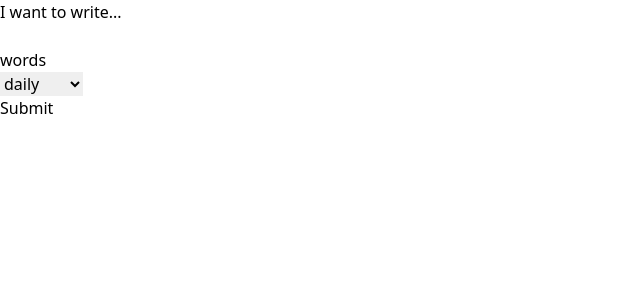
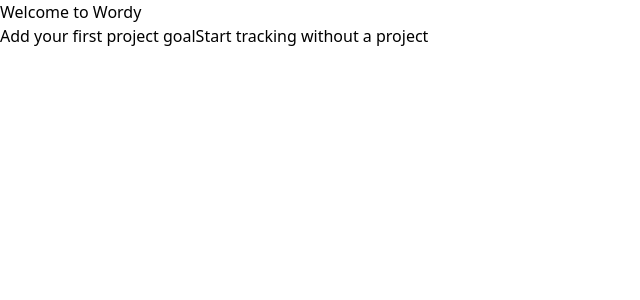
Before and after one commit to frostyshadows/WordCounterExtension, a React (Vite) app: page / in a window 1280 px wide. Shown: the top 300 px of the page, without its empty margins (0-640 px from the left). Built offline with nearby package versions, Linux system fonts and the light colour scheme; what @material-tailwind/react would draw is missing.

Commit message:
add welcome page

```diff
--- a/src/App.tsx
+++ b/src/App.tsx
@@ -2,8 +2,10 @@ import { MemoryRouter as Router, Routes, Route } from "react-router-dom";
 import ExtensionDashboardPage from "./pages/ExtensionDashboardPage";
 import ProjectCreationPage from "./pages/ProjectCreationPage";
 import SetUserGoalPage from "./pages/SetUserGoalPage";
+import WelcomePage from "./pages/WelcomePage";
 
 export const DASHBOARD_ROUTE = "/";
+export const WELCOME_ROUTE = "/welcome";
 export const CREATE_PROJECT_ROUTE = "/create_project";
 export const SET_GOAL_ROUTE = "/set_goal";
 
@@ -12,6 +14,7 @@ export default function App() {
     <Router>
       <Routes>
         <Route path={DASHBOARD_ROUTE} element={<ExtensionDashboardPage />} />
+        <Route path={WELCOME_ROUTE} element={<WelcomePage />} />
         <Route path={CREATE_PROJECT_ROUTE} element={<ProjectCreationPage />} />
         <Route path={SET_GOAL_ROUTE} element={<SetUserGoalPage />} />
       </Routes>
--- a/src/pages/ExtensionDashboardPage.tsx
+++ b/src/pages/ExtensionDashboardPage.tsx
@@ -3,11 +3,12 @@ import WordCountForm from "../components/WordCountForm";
 import WordCountProgressBar from "../components/WordCountProgressBar";
 import { useNavigate } from "react-router-dom";
 import { PROJECT_TITLE_CREATE_NEW, PROJECT_TITLE_NONE } from "../models/projectModels";
-import { CREATE_PROJECT_ROUTE, SET_GOAL_ROUTE } from "../App";
+import { CREATE_PROJECT_ROUTE, SET_GOAL_ROUTE, WELCOME_ROUTE } from "../App";
 import { useEffect, useState } from "react";
 import { UserGoal } from "../models/userModels";
 import { getPersistedUserGoal } from "../storage/userGoalStorage";
 import { getPersistedUserWordCount } from "../storage/entryStorage";
+import { getShowAddProject } from "../storage/projectStorage";
 
 export default function ExtensionDashboardPage() {
   const [userGoal, setUserGoal] = useState<UserGoal | null>({
@@ -17,6 +18,7 @@ export default function ExtensionDashboardPage() {
   });
   const [wordCount, setWordCount] = useState<number | null>(0);
   const [projectTitle, setProjectTitle] = useState(PROJECT_TITLE_NONE);
+  const [showAddProject, setAddProject] = useState(false);
 
   useEffect(() => {
     loadDashboard();
@@ -26,6 +28,8 @@ export default function ExtensionDashboardPage() {
   }, []);
 
   const loadDashboard = async () => {
+    const show = await getShowAddProject();
+    setAddProject(show);
     const goal = await getPersistedUserGoal();
     setUserGoal(goal);
     if (goal !== null) {
@@ -53,7 +57,9 @@ export default function ExtensionDashboardPage() {
     period: userGoal?.goal_period ?? "daily",
   };
 
-  if (userGoal === null) {
+  if (showAddProject) {
+    navigate(WELCOME_ROUTE);
+  } else if (userGoal === null) {
     navigate(SET_GOAL_ROUTE);
   }
 
--- a/src/pages/ProjectCreationPage.tsx
+++ b/src/pages/ProjectCreationPage.tsx
@@ -2,7 +2,11 @@ import { useEffect, useState, ChangeEvent } from "react";
 import { Button } from "@material-tailwind/react";
 import { Project } from "../models/projectModels";
 import { useNavigate } from "react-router-dom";
-import { getPersistedProjects, setPersistedProjects } from "../storage/projectStorage";
+import {
+  getPersistedProjects,
+  setPersistedProjects,
+  setShowAddProject,
+} from "../storage/projectStorage";
 
 export default function ProjectCreationPage() {
   const [title, setTitle] = useState("");
@@ -47,6 +51,9 @@ export default function ProjectCreationPage() {
     };
     projects.push(newProject);
     await setPersistedProjects(projects);
+
+    await setShowAddProject(false);
+
     navigate(-1);
   }
 
@@ -62,7 +69,9 @@ export default function ProjectCreationPage() {
         value={description}
         onChange={handleDescriptionChange}
       />
-      <Button onClick={handleCreate}>Create</Button>
+      <Button disabled={title.length == 0} onClick={handleCreate}>
+        Create
+      </Button>
     </div>
   );
 }
--- a/src/pages/SetUserGoalPage.tsx
+++ b/src/pages/SetUserGoalPage.tsx
@@ -32,7 +32,7 @@ export default function SetUserGoalPage() {
   }
 
   return (
-    <div className="flex p-8 flex-col gap-1 items-start">
+    <div className="h-100 w-150 p-8 flex flex-col gap-1 items-start">
       <p>I want to write...</p>
       <div className="flex flex-row gap-1 items-start">
         <input className="border-2" type="text" value={count} onChange={handleCountChange} />
@@ -43,7 +43,9 @@ export default function SetUserGoalPage() {
         optionName={(period) => period}
         handleSelection={(period) => handlePeriodSelect(period)}
       />
-      <Button onClick={handleSubmit}>Submit</Button>
+      <Button disabled={count.length == 0} onClick={handleSubmit}>
+        Submit
+      </Button>
     </div>
   );
 }
--- /dev/null
+++ b/src/pages/WelcomePage.tsx
@@ -0,0 +1,30 @@
+import { Button } from "@material-tailwind/react";
+import { useNavigate } from "react-router-dom";
+import { CREATE_PROJECT_ROUTE, SET_GOAL_ROUTE } from "../App";
+import { setShowAddProject } from "../storage/projectStorage";
+
+export default function WelcomePage() {
+  const navigate = useNavigate();
+
+  async function handleAddProject() {
+    navigate(-1);
+    navigate(CREATE_PROJECT_ROUTE);
+  }
+
+  async function handleStartTracking() {
+    setShowAddProject(false);
+    navigate(-1);
+    navigate(SET_GOAL_ROUTE);
+  }
+
+  return (
+    <div className="h-100 w-150 p-8 flex flex-col gap-1 items-start">
+      <p>Welcome to Wordy</p>
+      <Button onClick={handleAddProject}>Add your first project goal</Button>
+      <Button className="bg=transparent" onClick={handleStartTracking}>
+        Start tracking without a project
+      </Button>
+      <p></p>
+    </div>
+  );
+}
--- a/src/storage/projectStorage.ts
+++ b/src/storage/projectStorage.ts
@@ -15,15 +15,21 @@ export async function setPersistedProjects(projects: Project[]) {
   });
 }
 
-export async function showAddProject(): Promise<boolean> {
+export async function getShowAddProject(): Promise<boolean> {
   const projects = await getPersistedProjects();
-  const skipAddProjectResult = await chrome.storage.local.get("skipAddProject");
-  const skipAddProject = JSON.parse(skipAddProjectResult.skipAddProject);
-  return projects.length === 0 && JSON.parse(skipAddProject) === false;
+  if (projects.length > 0) {
+    return false;
+  }
+  const showAddProjectResult = await chrome.storage.local.get("showAddProject");
+  if (showAddProjectResult.showAddProject === undefined) {
+    return true;
+  }
+  const showAddProject = JSON.parse(showAddProjectResult.showAddProject);
+  return JSON.parse(showAddProject) === true;
 }
 
-export async function setSkipAddProject(skipAddProject: boolean) {
+export async function setShowAddProject(showAddProject: boolean) {
   await chrome.storage.local.set({
-    skipAddProject: JSON.stringify(skipAddProject),
+    showAddProject: JSON.stringify(showAddProject),
   });
 }
```
